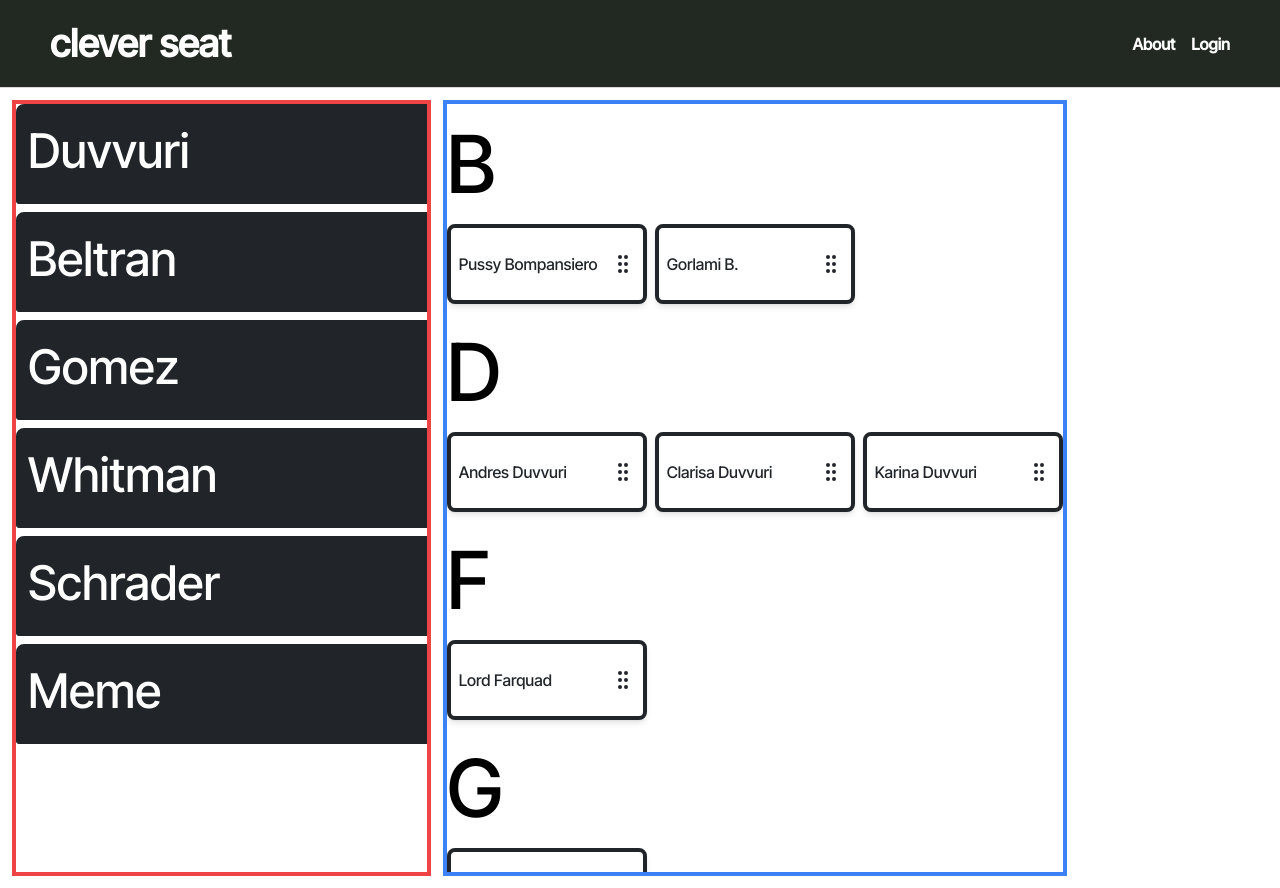
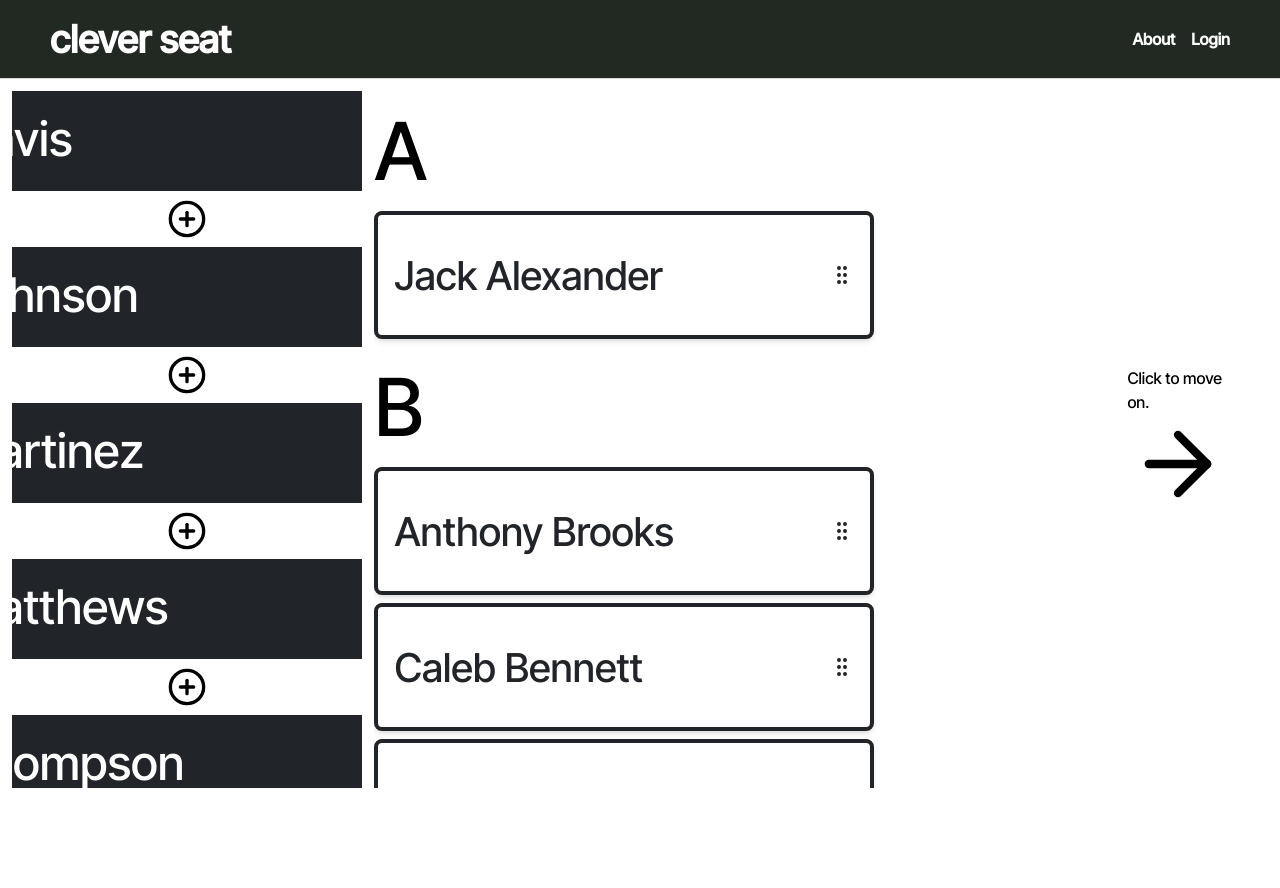
Before and after one commit to vebrasmusic/CleverSeat, a Next.js app in the folder frontend/: page /DragDrop in a window 1280 px wide. After the commit the page ends 800 px from the top, so only its background shows below. Built offline with nearby package versions, Linux system fonts and the light colour scheme.

Commit message:
finished first step page 1.0
- final state is stored in local storage, passed to next page

```diff
--- a/frontend/src/app/DragDrop/page.tsx
+++ b/frontend/src/app/DragDrop/page.tsx
@@ -3,40 +3,92 @@ import { Family } from "@/classes/family";
 import DraggableComponent from "@/components/draggableComponent"
 import DragWrapper from "@/components/dragWrapper";
 import DroppableComponent from "@/components/droppableComponent"
-import { Button } from "@/components/ui/button";
 import {DndContext, DragEndEvent, DragOverEvent, DragOverlay, DragStartEvent} from "@dnd-kit/core"
-import { TransformWrapper, TransformComponent } from "react-zoom-pan-pinch";
 import { useEffect, useState } from "react";
 import { v4 as uuidv4 } from "uuid";
+import { Person } from "@/classes/person";
+import { ArrowRight } from "lucide-react";
+import { useRouter } from 'next/navigation';
+
+// TODO: fix the drag overlauy not knowing what the dragged person's name is.
 
 export default function DragDrop() {
 
     const [families, setFamilies] = useState<Map<string, Family>>(new Map()
-                                    .set(uuidv4(), new Family("Duvvuri"))
-                                    .set(uuidv4(), new Family("Beltran"))
-                                    .set(uuidv4(), new Family("Gomez"))
-                                    .set(uuidv4(), new Family("Whitman"))
-                                    .set(uuidv4(), new Family("Schrader"))
-                                    .set(uuidv4(), new Family("Meme"))
+                                    .set("aaa-dddd-dddd", new Family("Matthews", "aaa-dddd-dddd"))
+                                    .set("bbb-eeee-ffff", new Family("Woodsey", "bbb-eeee-ffff"))
+                                    .set("ccc-gggg-hhhh", new Family("Johnson", "ccc-gggg-hhhh"))
+                                    .set("ddd-iiii-jjjj", new Family("Davis", "ddd-iiii-jjjj"))
+                                    .set("eee-jjjj-kkkk", new Family("Thompson", "eee-jjjj-kkkk"))
+                                    .set("fff-llll-mmmm", new Family("Martinez", "fff-llll-mmmm"))
                                 );
-    const [activeId, setActiveId] = useState<string | null>();
-    const [prevContainer, setPrevContainer] = useState<string | null>(null);
+    const [stateChangeId, setStateChangeId] = useState<string>("");
+    const [activePerson, setActivePerson] = useState<Person | null>();
+    const [prevFamilyId, setPrevFamilyId] = useState<string | null>(null);
 
-    const [alphabeticalMap, setAlphabeticalMap] = useState<Map<string, Set<string>>>(new Map());
-    const [names, setNames] = useState<Map<string, string>>(new Map()
-                                    .set(uuidv4(), "Andres Duvvuri")
-                                    .set(uuidv4(), "Clarisa Duvvuri")
-                                    .set(uuidv4(), "Kimberly Vasquez")
-                                    .set(uuidv4(), "Lord Farquad")
-                                    .set(uuidv4(), "Gomex Gomex")
-                                    .set(uuidv4(), "Hank Shcarder")
-                                    .set(uuidv4(), "Salazr pat")
-                                    .set(uuidv4(), "Pussy Bompansiero")
-                                    .set(uuidv4(), "Gorlami B.")
-                                    .set(uuidv4(), "Karina Duvvuri"));
+    const [alphabeticalMap, setAlphabeticalMap] = useState<Map<string, Map<string, Person>>>(new Map()); // <letterOfAlphabet, Map<personId, Person>>
+    const [people, setPeople] = useState<Map<string, Person>>(new Map()); // <personId, person>
+    const router = useRouter();
+
+    const names = [
+        // Matthews family
+        "John Matthews", "Sarah Matthews", "Emma Matthews", "Michael Matthews",
+
+        // Woodsey family
+        "Tyler Woodsey", "Samantha Woodsey", "Daniel Woodsey", "Grace Woodsey",
+
+        // Johnson family
+        "Jessica Johnson", "Emily Johnson", "Matthew Johnson",
+
+        // Davis family
+        "Joshua Davis", "Olivia Davis", "Ryan Davis", "Benjamin Davis",
+
+        // Thompson family
+        "Christopher Thompson", "Sophia Thompson", "Andrew Thompson", "Isabella Thompson",
+
+        // Martinez family
+        "Laura Martinez", "James Martinez", "Ava Martinez", "Liam Martinez",
+
+        // Harris family
+        "David Harris", "Hannah Harris", "Elijah Harris", "Mia Harris",
+
+        // Robinson family
+        "William Robinson", "Charlotte Robinson", "Lucas Robinson", "Mason Robinson",
+
+        // Clark family
+        "Amelia Clark", "Scarlett Clark", "Logan Clark",
+
+        // King family
+        "Alexander King", "Victoria King", "Ella King", "Henry King",
+
+        // Standalone names
+        "Chloe Edwards", "Dylan Hughes", "Avery Henderson", "Zoe Campbell", "Abigail Foster",
+        "Owen Griffin", "Jack Alexander", "Julian Richards", "Penelope Griffin",
+        "Sebastian Richards", "Stella Jenkins", "Paisley Foster", "Anthony Brooks", "Nathan Reed",
+        "Harper Walker", "Ellie Hayes", "Isaac Lopez", "Gabriel Long", "Leah Simmons",
+        "Addison Powell", "Caleb Bennett", "Riley Myers", "Lillian Russell", "Jackson Bryant",
+        "Aria Jenkins", "Victoria Butler", "James White", "William Perez",
+        "David Lopez", "Natalie Price", "Nora Simmons",
+        "Joseph Nelson", "Scarlett Howard", "Grace Scott", "Aiden Barnes"
+      ];
 
 
-    // change this to run on setFamilies, for now it has to run once in the beginning
+
+    useEffect(() => { // TODO: DELETE FOR PROD
+        let persons: Person[] = [];
+        names.forEach((name) => {
+            let id = uuidv4();
+            let person = new Person(id, name);
+            persons.push(person);
+        })
+        const map = new Map();
+        persons.forEach(person => {
+            map.set(person.id, person);
+        })
+        setPeople(map);
+
+    },[]);
+
     useEffect(() => {
         function findFirstLetter(name: string) {
             const nameParts = name.trim().split(/\s+/);
@@ -44,37 +96,79 @@ export default function DragDrop() {
             return lastName ? lastName.charAt(0).toUpperCase() : '';
         }
 
-        setAlphabeticalMap(prev => {
-            const newMap = new Map(prev);
-
-            names.forEach((name:string, id:string) => {
-                const firstLetter = findFirstLetter(name);
-                const oldSet = newMap.get(firstLetter) || new Set();
-                oldSet.add(id);
-                newMap.set(firstLetter, oldSet);
+        setAlphabeticalMap(prevAlphabeticalMap => {
+            const newAlphabeticalMap = new Map(); // reinit cause u want to completley change based on people map
+            people.forEach((person, id) => {
+                const firstLetter = findFirstLetter(person.name);
+                const oldLetterMap: Map<string, Person>  = newAlphabeticalMap.get(firstLetter) || new Map();
+                oldLetterMap.set(id, person);
+                newAlphabeticalMap.set(firstLetter, oldLetterMap);
             })
 
-            return newMap;
+            return newAlphabeticalMap;
         })
-    }, [names])
+    }, [people])
+
+    useEffect(() => { // every time theres a change, add a new state change log to the list.
+        setStateChangeId(uuidv4());
+    }, [people, families]);
+
+    function saveState(){
+        const familiesArray = Array.from(families.entries()).map(([id, family]) => ({
+            id: family.id,
+            name: family.name,
+            members: Array.from(family.members.entries()).map(([memberId, member]) => ({
+                id: memberId,
+                name: member.name
+            }))
+        }));
+
+        localStorage.setItem('familyState', JSON.stringify(familiesArray));
+        localStorage.setItem('personState', JSON.stringify(Array.from(people)));
+    }
+
+    // TODO: on page, load if theres local storage saved
+
+    useEffect(() => {
+        const interval = setInterval(() => {
+                saveState();
+        }, 5000);
+
+        return (() => {
+            clearInterval(interval);
+        })
+    }, [people, families])
 
     function handleDragEnd(event: DragEndEvent) {
-        setActiveId(null);
-        if (event.over !== null) {
-            const draggedId = event.active.id.toString();
-            const droppedOnId = event.over.id.toString();
-            addMemberToFamily(droppedOnId, draggedId);
+        setActivePerson(null);
+        const draggedPersonId = event.active.id.toString();
+        let draggedPerson: Person;
+        if (event.over !== null) { // handle to a family container, either from blank or from another family
+            const droppedFamilyId = event.over.id.toString();
+            if (prevFamilyId !== null){
+                let prevFamily = families.get(prevFamilyId);
+                // @ts-ignore
+                draggedPerson = prevFamily?.members.get(draggedPersonId);
+                deleteMemberFromFamily(prevFamilyId, draggedPersonId);
+            } else {
+                // @ts-ignore
+                draggedPerson = people.get(draggedPersonId);
+                deletePerson(draggedPersonId);
             }
-
-        if (prevContainer){
-            deleteMemberFromFamily(prevContainer, event.active.id.toString());
+            addMemberToFamily(droppedFamilyId, draggedPerson);
+        } else if (event.over === null && prevFamilyId !== null) { // handle back to blank, from a family
+            let prevFamily = families.get(prevFamilyId);
+            // @ts-ignore
+            draggedPerson = prevFamily?.members.get(draggedPersonId);
+            deleteMemberFromFamily(prevFamilyId, draggedPersonId);
+            addPerson(draggedPerson);
         }
-
-        setPrevContainer(null);
+        setPrevFamilyId(null);
     }
 
     function handleDragStart(event: DragStartEvent) {
-        setActiveId(event.active.id.toString());
+        // @ts-ignore
+        setActivePerson(new Person(event.active.id.toString(), event.active.data.current.name));
         //display drag overlay
     }
 
@@ -83,7 +177,7 @@ export default function DragDrop() {
         if (event.over && event.active){
             const currentFamily = families.get(event.over.id.toString());
             if (currentFamily?.members.has(event.active.id.toString())) { // if the moved thing is in the family, then add to prev
-                setPrevContainer(event.over.id.toString());
+                setPrevFamilyId(event.over.id.toString());
             }
         }
     }
@@ -94,18 +188,34 @@ export default function DragDrop() {
 
         setFamilies(prev => {
             const newMap = new Map(prev);
-            const newFamily = new Family(familyName);
+            const newFamily = new Family(familyName, uuidv4());
             newMap.set(newFamily.id, newFamily);
             return newMap;
         });
     }
 
-    function addMemberToFamily(familyId: string, memberId: string){
+    function addPerson(person: Person) {
+        setPeople(prevNamesMap => {
+            const newNamesMap = new Map(prevNamesMap);
+            newNamesMap.set(person.id, person);
+            return newNamesMap;
+        })
+    }
+
+    function deletePerson(personId: string) {
+        setPeople(prevNamesMap => {
+            const newNamesMap = new Map(prevNamesMap);
+            newNamesMap.delete(personId);
+            return newNamesMap;
+        })
+    }
+
+    function addMemberToFamily(familyId: string, member: Person){
         setFamilies(prev => {
             const newMap = new Map(prev);
             const updatedFamily = newMap.get(familyId);
             if (updatedFamily) {
-                updatedFamily.addMember(memberId);
+                updatedFamily.addMember(member);
                 newMap.set(familyId, updatedFamily);
             }
             return newMap;
@@ -125,54 +235,59 @@ export default function DragDrop() {
     }
 
     return (
+        <div className="w-full overflow-auto h-full">
+
         <DndContext onDragEnd={(event) => handleDragEnd(event)}
          onDragOver={(event) => handleDragOver(event)}
          onDragStart={(event) => handleDragStart(event)}>
-            {/* <TransformWrapper
-                initialScale={1}
-                initialPositionX={0}
-                initialPositionY={0}
-                panning={{
-                    allowMiddleClickPan: true,
-                    allowLeftClickPan: false,
-                    allowRightClickPan:false
-                }}
-            >
-                        <TransformComponent wrapperClass="!w-full !h-screen" contentClass="!w-full !h-full"> */}
             <div className="flex flex-row w-full h-full gap-3 p-3">
                 {/* left side div */}
-                                <div className="flex flex-col gap-2 w-1/3 border-4 border-red-500 h-full overflow-y-auto">
-                                    {Array.from(families.entries()).map(([key, family]) => (
+                <div className="flex flex-col gap-2 w-1/3 h-full overflow-y-auto items-center">
+                    <div className="flex flex-col gap-2">
+                    {Array.from(families.entries())
+                    .sort(([, a], [, b]) => a.name.localeCompare(b.name)) // idk how this works, but it does work to sort by name
+                    .map(([key, family]) => (
                         <DroppableComponent key={key} id={key} familyName={family.name}>
-                                                {Array.from(family.members.entries()).map(([memberId]) => (
-                                                    <DraggableComponent key={memberId} name={names.get(memberId) || ""} id={memberId} inFamily={true}>
+                            {Array.from(family.members.entries()).map(([memberId, member]) => (
+                                <DraggableComponent key={memberId} name={member.name} id={memberId} inFamily={true}>
                                 </DraggableComponent>
                             ))}
                         </DroppableComponent>
                         ))}
                     </div>
-                                <div className="flex flex-col gap-2 p-0 flex-shrink border-4 border-blue-500 overflow-y-auto h-full">
-                                        {Array.from(alphabeticalMap.entries()).sort(([a], [b]) => a.localeCompare(b)).map(([letter, set]) => (
+                </div>
+                <div className="flex flex-col gap-2 p-0 flex-shrink overflow-y-auto h-full w-2/3">
+                        {Array.from(alphabeticalMap.entries()).sort(([a], [b]) => a.localeCompare(b)).map(([letter, personMap]) => (
                             <div key={letter} className="flex flex-col">
                                 <h3 className="text-[80px]">{letter}</h3>
-                                                <div className="flex flex-row gap-2">
-                                                    {Array.from(set).map((id) => (
-                                                        <DraggableComponent id={id} name={names.get(id) || "not found"} key={id} inFamily={false}>
+                                <div className="flex flex-wrap gap-2">
+                                    {Array.from(personMap).map(([id, person]) => (
+                                        <DraggableComponent id={id} name={person.name} key={id} inFamily={false}>
                                         </DraggableComponent>
                                     ))}
                                 </div>
                             </div>
                         ))}
                 </div>
+                <div className="flex flex-col items-center justify-center p-10">
+                    <span>
+                        Click to move on.
+                    </span>
+                    <button onClick={() => {
+                        saveState();
+                        router.push("/steptwo");
+                    }}>
+                        <ArrowRight size={100} />
+                    </button>
+                </div>
                 <DragOverlay>
-                                        {activeId ? (
-                                            <DragWrapper isActive name={names.get(activeId) || "Can't find"} inFamily={false}>
+                        {activePerson ? (
+                            <DragWrapper isActive name={activePerson.name} inFamily={false}>
                             </DragWrapper>
                         ): null}
                 </DragOverlay>
             </div>
-                        {/* </TransformComponent>
-            </TransformWrapper> */}
         </DndContext>
+        </div>
     )
 }
--- a/frontend/src/app/layout.tsx
+++ b/frontend/src/app/layout.tsx
@@ -20,8 +20,8 @@ export default function RootLayout({
   return (
     <html lang="en">
       <body className={inter.className}>
-        <main className="h-screen w-screen">
-          <Navbar />
+        <main className="h-screen w-screen flex flex-col">
+          <Navbar/>
           {children}
           <Toaster/>
         </main>
--- a/frontend/src/classes/family.tsx
+++ b/frontend/src/classes/family.tsx
@@ -1,20 +1,21 @@
 import { v4 as uuidv4 } from 'uuid';
+import { Person } from './person';
 
 export class Family {
     id: string;
     name: string;
-    members: Set<string>;
+    members: Map<string, Person>; // < personId, Person>
 
-    constructor(name: string) {
-        this.id = uuidv4();
+    constructor(name: string, id: string) {
+        this.id = id;
         this.name = name;
-        this.members = new Set();
+        this.members = new Map();
     }
 
-    addMember(memberId: string) {
-        if (!this.members.has(memberId)){
+    addMember(member: Person) {
+        if (!this.members.has(member.id)){
             try {
-                this.members.add(memberId);
+                this.members.set(member.id, member);
             } catch (error) {
                 console.error(error);
                 throw error;
--- a/frontend/src/classes/people.tsx
+++ /dev/null
@@ -1,86 +0,0 @@
-export class Person {
-
-    constructor(name: string, isConnected: boolean) {
-        this.name = name;
-        this.isConnected = isConnected;
-        this.family = null;
-    }
-
-    name: string;
-    isConnected: boolean;
-    family: null | number;
-
-    addToFamily(familyIndex: number){
-        this.family = familyIndex;
-    }
-
-    removeFromFamily(){
-        this.family = null;
-    }
-}
-export class Family {
-    constructor(name: string) {
-        this.name = name;
-        this.members = new Set;
-    }
-
-    name: string;
-    members: Set<number>;
-
-
-    addToFamily(personIndex: number){
-        this.members.add(personIndex);
-    }
-
-    removeFromFamily(personIndex: number){
-        if (this.members.has(personIndex)){
-            this.members.delete(personIndex)
-        }
-    }
-}
-
-export class AGraph {
-    nodes: Person[];
-
-    constructor(){
-        this.nodes = [];
-    }
-
-    addPerson(){
-        const person = new Person("random", false)
-        this.nodes.push(person)
-    }
-
-    removePerson(){
-        this.nodes.pop;
-    }
-}
-
-export class Relationship {
-    node1: Person;
-    node2: Person;
-    relationshipType: string;
-
-    constructor(node1: Person, node2: Person, relationshipType: string) {
-        this.node1 = node1;
-        this.node2 = node2;
-        this.relationshipType = relationshipType;
-    }
-}
-
-export class RelationshipGraph {
-    relationships: Relationship[] = [];
-
-    addRelationship(node1: Person, node2: Person, relationshipType: string) {
-        this.relationships.push(new Relationship(node1, node2, relationshipType));
-    }
-
-    removeRelationship(node1: Person, node2: Person, relationshipType: string) {
-        this.relationships = this.relationships.filter(r => r.node1 !== node1 && r.node2 !== node2 && r.relationshipType !== relationshipType);
-    }
-
-    // Method to find all relationships for a given person
-    findRelationshipsForPerson(person: Person): Relationship[] {
-        return this.relationships.filter(r => r.node1 === person || r.node2 === person);
-    }
-}
--- /dev/null
+++ b/frontend/src/classes/person.tsx
@@ -0,0 +1,13 @@
+
+
+export class Person {
+
+    id: string;
+    name: string;
+
+    constructor(id: string, name: string){
+        this.id = id;
+        this.name = name;
+    }
+
+}
--- a/frontend/src/components/dragWrapper.tsx
+++ b/frontend/src/components/dragWrapper.tsx
@@ -14,8 +14,8 @@ interface DragWrapperProps extends React.ComponentPropsWithRef<'div'> {
 export default function DragWrapper({name, isActive, children, inFamily, ...props}: DragWrapperProps) {
 
     return (
-        <div {...props} className={`${isActive ? 'border-black bg-[#517664] text-white' : 'border-[#212529] bg-white text-[#212529]'} ${inFamily ? 'border-0' : 'border-4 shadow-md'} hover:border-[#517664] hover:text-white flex flex-row justify-between p-2 items-center align-middle h-20 w-[200px] rounded-lg`}>
-            <div>
+        <div {...props} className={`${isActive ? 'border-black bg-[#517664] text-white' : 'border-[#212529] bg-white text-[#212529]'} ${inFamily ? 'border-0' : 'border-4 shadow-md'} hover:border-[#517664] hover:text-white flex flex-row justify-between p-4 items-center align-middle h-32 w-[500px] rounded-lg`}>
+            <div className="text-[2.488rem]">
                 {name}
             </div>
             {children}
--- a/frontend/src/components/draggableComponent.tsx
+++ b/frontend/src/components/draggableComponent.tsx
@@ -1,7 +1,6 @@
 import React, { ReactNode } from "react";
 
 import { useDraggable } from "@dnd-kit/core";
-import {CSS} from "@dnd-kit/utilities"
 import DragWrapper from "./dragWrapper";
 
 interface DraggableProps {
@@ -13,7 +12,11 @@ interface DraggableProps {
 
 export default function DraggableComponent({id, name, children, inFamily}:DraggableProps) {
     const {attributes, listeners, setNodeRef} = useDraggable({
-        id: id
+        id: id,
+        data: {
+            name: name
+        }
+
     })
 
     return (
--- a/frontend/src/components/droppableComponent.tsx
+++ b/frontend/src/components/droppableComponent.tsx
@@ -1,6 +1,7 @@
 'use client'
 import React, { CSSProperties, ReactNode } from "react"
 import { useDroppable } from "@dnd-kit/core"
+import { CirclePlus } from "lucide-react";
 
 interface DroppableComponentProps {
     id: string;
@@ -17,7 +18,7 @@ export default function DroppableComponent({id, children, familyName}: Droppable
     return (
         <div className="flex flex-col w-[500px]">
             {familyName !== "" && (
-                <div className={`${isOver ? 'bg-[#517664] text-black border-[#517664]' : 'bg-[#212529] text-white border-[#212529]'} border-4 flex justify-start items-center h-24 rounded-t-lg p-2`}>
+                <div className={`${isOver ? 'bg-[#517664] text-black border-[#517664]' : 'bg-[#212529] text-white border-[#212529]'} border-4 flex justify-start items-center h-24 rounded-t-lg p-4`}>
                 <span className="text-[2.986rem]">
                     {familyName}
                 </span>
@@ -27,13 +28,10 @@ export default function DroppableComponent({id, children, familyName}: Droppable
                 <div className="collapsed-border-container z-50">
                     {children}
                 </div>
-                <div className="absolute z-0" style = {{
-                    backgroundColor: '#fff',
-                    opacity: 0.2,
-                    backgroundSize: '5px 5px',
-                    backgroundImage: 'repeating-linear-gradient(45deg, #212529 0, #212529 0.5px, #fff 0, #fff 50%)'
-                }}>
-                </div>
+            </div>
+            {/* the lil plus drag button here */}
+            <div className="flex flex-col items-center ">
+                <CirclePlus size={active !== null ? 60 : 40} className={`z-50 mt-2 ${active !== null ? '' : ''}`} />
             </div>
         </div>
     )
```
Also changed, not shown: frontend/src/app/steptwo/page.tsx (added, +12 -0 lines). Lines whose indentation alone changed are shown as unchanged.
